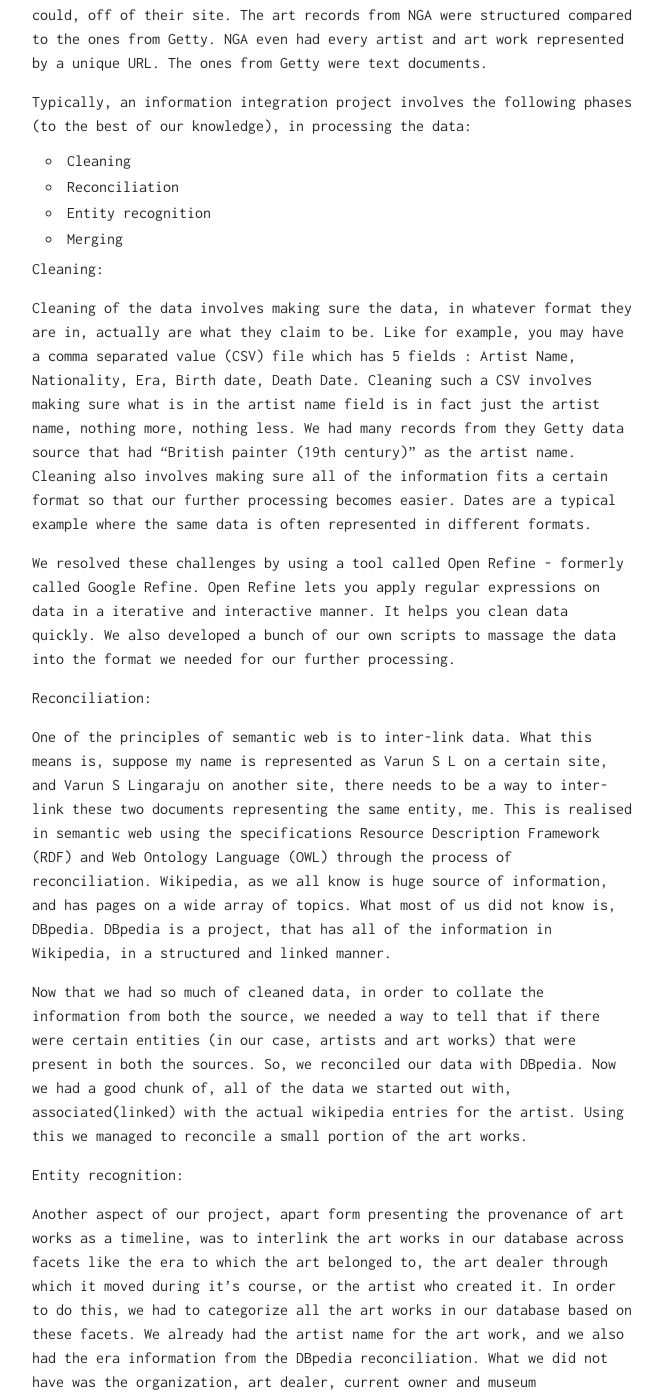
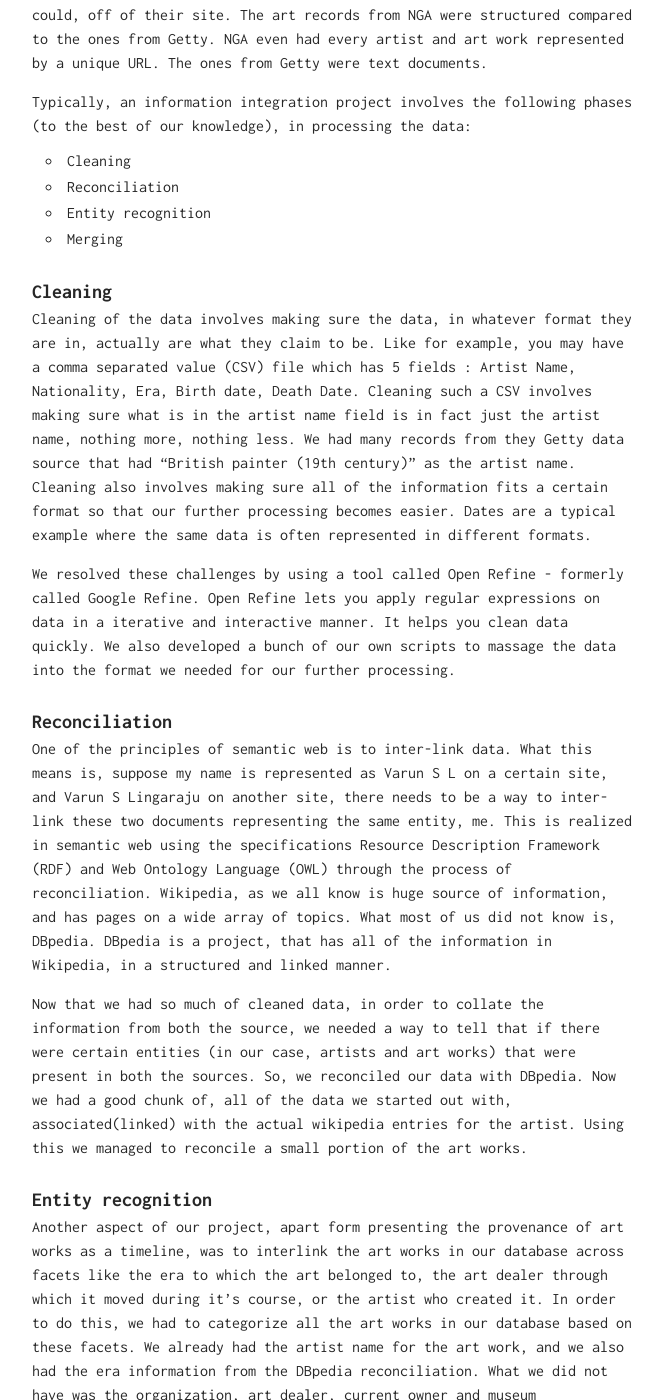
Before and after one commit to warunsl/warunsl.github.io, a Jekyll site: the page built from _posts/2013-12-11-provenir-a-semantic-web-application-for-art-provenance.markdown, in a window 1280 px wide and 1400 px high, scrolled down 771 px. Shown: the whole window, without its empty margins (308-971 px from the left). Built offline with Jekyll 4.4.1, drawn with Linux system fonts in a browser that asks for light colours; some of the changed text lies outside the part shown.

Commit message:
Add headings to test markdown

```diff
--- a/_posts/2013-12-11-provenir-a-semantic-web-application-for-art-provenance.markdown
+++ b/_posts/2013-12-11-provenir-a-semantic-web-application-for-art-provenance.markdown
@@ -16,26 +16,26 @@ Typically, an information integration project involves the following phases (to
 * Entity recognition
 * Merging
 
-Cleaning:
+# Cleaning
 
 Cleaning of the data involves making sure the data, in whatever format they are in, actually are what they claim to be. Like for example, you may have a comma separated value (CSV) file which has 5 fields : Artist Name, Nationality, Era, Birth date, Death Date. Cleaning such a CSV involves making sure what is in the artist name field is in fact just the artist name, nothing more, nothing less. We had many records from they Getty data source that had "British painter (19th century)" as the artist name. Cleaning also involves making sure all of the information fits a certain format so that our further processing becomes easier. Dates are a typical example where the same data is often represented in different formats.
 
 We resolved these challenges by using a tool called Open Refine - formerly called Google Refine. Open Refine lets you apply regular expressions on data in a iterative and interactive manner. It helps you clean data quickly. We also developed a bunch of our own scripts to massage the data into the format we needed for our further processing.
 
-Reconciliation:
+# Reconciliation
 
-One of the principles of semantic web is to inter-link data. What this means is, suppose my name is represented as Varun S L on a certain site, and Varun S Lingaraju on another site, there needs to be a way to inter-link these two documents representing the same entity, me. This is realised in semantic web using the specifications Resource Description Framework (RDF) and Web Ontology Language (OWL) through the process of reconciliation. Wikipedia, as we all know is huge source of information, and has pages on a wide array of topics. What most of us did not know is, DBpedia. DBpedia is a project, that has all of the information in Wikipedia, in a structured and linked manner.
+One of the principles of semantic web is to inter-link data. What this means is, suppose my name is represented as Varun S L on a certain site, and Varun S Lingaraju on another site, there needs to be a way to inter-link these two documents representing the same entity, me. This is realized in semantic web using the specifications Resource Description Framework (RDF) and Web Ontology Language (OWL) through the process of reconciliation. Wikipedia, as we all know is huge source of information, and has pages on a wide array of topics. What most of us did not know is, DBpedia. DBpedia is a project, that has all of the information in Wikipedia, in a structured and linked manner.
 
 Now that we had so much of cleaned data, in order to collate the information from both the source, we needed a way to tell that if there were certain entities (in our case, artists and art works) that were present in both the sources. So, we reconciled our data with DBpedia. Now we had a good chunk of, all of the data we started out with, associated(linked) with the actual wikipedia entries for the artist. Using this we managed to reconcile a small portion of the art works.
 
-Entity recognition:
+# Entity recognition
 
-Another aspect of our project, apart form presenting the provenance of art works as a timeline, was to interlink the art works in our database across facets like the era to which the art belonged to, the art dealer through which it moved during it's course, or the artist who created it. In order to do this, we had to categorize all the art works in our database based on these facets. We already had the artist name for the art work, and we also had the era information from the DBpedia reconciliation. What we did not have was the organization, art dealer, current owner and museum information. These information were present in the sale records of these art works. However, we needed a way to recognize these entities from plain text of sale records. We used a service called Open Calais. As Wikipedia puts it, Calais is a service by Thomson Reuters that automatically extracts semantic information from web pages in a format that can be used on the semantic web. So you feed the Calais API your input and it spits out any entitites it recognizes. We fed the Open Calais API the sale records we had from our data sources and we associated the entities Calais recognized with the corresponding art work. So we now had categorized all our data across the three facets.
+Another aspect of our project, apart form presenting the provenance of art works as a timeline, was to interlink the art works in our database across facets like the era to which the art belonged to, the art dealer through which it moved during it's course, or the artist who created it. In order to do this, we had to categorize all the art works in our database based on these facets. We already had the artist name for the art work, and we also had the era information from the DBpedia reconciliation. What we did not have was the organization, art dealer, current owner and museum information. These information were present in the sale records of these art works. However, we needed a way to recognize these entities from plain text of sale records. We used a service called Open Calais. As Wikipedia puts it, Calais is a service by Thomson Reuters that automatically extracts semantic information from web pages in a format that can be used on the semantic web. So you feed the Calais API your input and it spits out any entities it recognizes. We fed the Open Calais API the sale records we had from our data sources and we associated the entities Calais recognized with the corresponding art work. So we now had categorized all our data across the three facets.
 
-Merging :
+# Merging
 
 This is where merging the sale records comes into the picture. Of all the sale records we obtained from both the sources, our majoe effort was spent in cleaning the sale records and associating a date to every sale. This was much more challenging than we anticipated. For, the dates were not in the same format (obviously!). Some had terms like after 1936, while some were too specific like 19/6/1954. Again Open Refine and home brewed scripts to the rescue. For every art work, we sorted the dates of the sale on both the sources and then merged them based on dates.
 
-What we discovered was brilliant. Some of the art works now had information that gave a more complete information of an art works provenance than what either of the two sources (Getty and NGA) provided. This is what we had envisioned our project to be and we are happy the project actually achieves that. Of course, the produt is far from being perfect. But we have a prototype that works.
+What we discovered was brilliant. Some of the art works now had information that gave a more complete information of an art works provenance than what either of the two sources (Getty and NGA) provided. This is what we had envisioned our project to be and we are happy the project actually achieves that. Of course, the product is far from being perfect. But we have a prototype that works.
 
 We created a website based on the cleaned, reconciled data that we had and we have hosted it at [Provenir](http://provenir.herokuapp.com). Hope you enjoy using the site as much as we enjoyed creating it. :)
```
